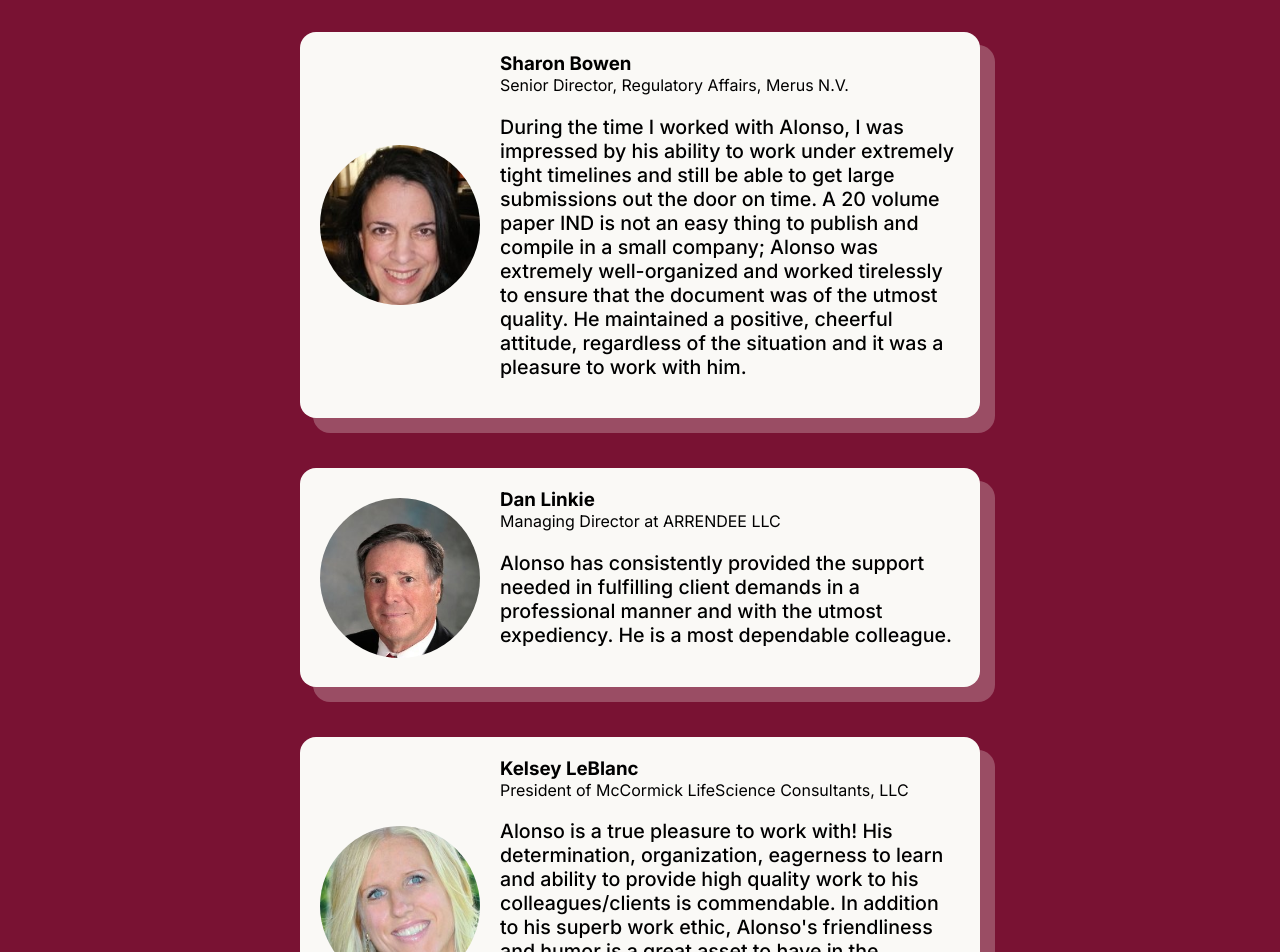
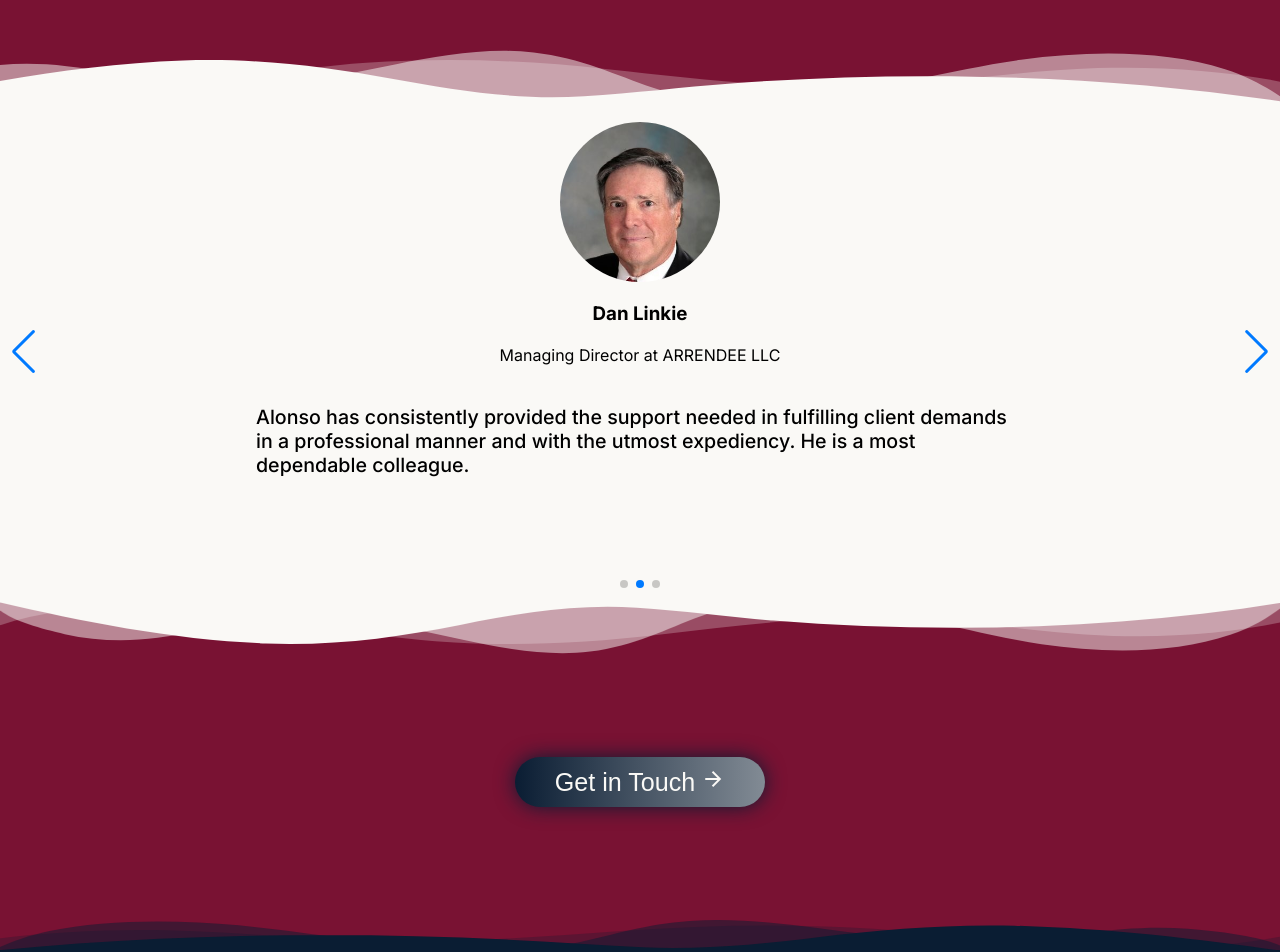
Before and after one commit to lgf00/CONSULTANTCR-website, a React (Create React App) app: page / in a window 1280 px wide. Shown: the part 1580-2532 px from the top of the page. Built offline with nearby package versions, Linux system fonts and the light colour scheme.

Commit message:
glowing buttons, numbers, review slides, gradiants, '4k support'

```diff
--- a/package.json
+++ b/package.json
@@ -13,6 +13,7 @@
     "react-dom": "^18.2.0",
     "react-router-dom": "^6.4.2",
     "react-scripts": "5.0.1",
+    "swiper": "^8.4.5",
     "web-vitals": "^2.1.4"
   },
   "scripts": {
--- a/src/index.css
+++ b/src/index.css
@@ -64,9 +64,10 @@
 
 button {
   background-color: #791233;
-  border: 1px solid #FAF9F6;
+  border: none;
   border-radius: 66px;
   padding: 10px 40px;
+  transition: 0.5s;
   color: #FAF9F6;
   margin: auto;
   font-size: clamp(1.25rem, 1.1087rem + 0.5797vw, 2.5rem);
@@ -77,7 +78,6 @@
 
 button:hover {
   background-color: #FAF9F6;
-  border: 1px solid #791233;
   color: #791233;
   cursor: pointer;
 }
@@ -89,6 +89,50 @@
 a {
   text-decoration: none;
   color: inherit;
+}
+
+.light-white-grad {
+  background-image: linear-gradient(to right, #748EC7 0%, #FAF9F6 100%);
+  background-size: 200% auto;
+  box-shadow: 0 0 20px #748EC7;
+  color: #FAF9F6
+}
+
+.light-white-grad:hover {
+  background-position: right center;
+  color: #0A1D33
+}
+
+.red-white-grad {
+  background-image: linear-gradient(to right, #791233 0%, #FAF9F6 100%);
+  background-size: 200% auto;
+  box-shadow: 0 0 20px #791233;
+  display: block;
+  color: #FAF9F6;
+}
+
+.red-white-grad:hover {
+  background-position: right center;
+  color: #791233;
+}
+
+.blue-white-grad {
+  background-image: linear-gradient(to right, #0A1D33 0%, #FAF9F6 100%);
+  background-size: 200% auto;
+  box-shadow: 0 0 20px #0A1D33;
+  display: block;
+  color: #FAF9F6;
+}
+
+.blue-white-grad:hover {
+  background-position: right center;
+  color: #0A1D33;
+}
+
+.counter {
+  font-size: clamp(2.5rem, 2.2527rem + 1.0145vw, 4.6875rem);
+  width: 330px;
+  text-align: center;
 }
 
 .footer-waves {
--- a/src/routes/about.jsx
+++ b/src/routes/about.jsx
@@ -45,7 +45,7 @@
         In his career as a Regulatory Specialist, he has successfully helped many clients by converting their legacy INDs into eCTD format. Right now, Mr. Guzman is developing and overseeing the execution of regulatory strategies and regulatory submissions as well as providing regulatory operations support and guidance to various clients.  These submissions include INDs, NDAs, BLA and MAA in eCTD format to the global health agencies.  He has been part of many diverse teams that have successfully filed multiple INDs and life cycle submissions ({'>'}3000) with Oncology and other Divisions at FDA and NONE have received a clinical hold response or RTF letters from the agencies.  He has successfully worked with many departments (non clinical, clinical, quality, PV, CMC and oncology) to coordinate the development of projects and to schedule follow up submissions.  He has participated in pIND meetings with the FDA and has extensive knowledge in Extedo eCTDmanager Suite, Liquent Insight for Publishing™, Lorenz docuBridge. eCTD express publishing tools and ISI templates and has experience with Lorenz (authorBridge, docuBridge, and eValidator), ISItoolbox Pharma edition, and Adobe Acrobat software.  Experience with different EDMS software and managed, assisted, and participated in compliance activities including SOP creation/revision, regulatory departmental training exercises and weekly Project Management meetings.
         </p>
         <Link to="/contact">
-          <button>
+          <button className='red-white-grad'>
             Get In Touch
             <span className="material-symbols-outlined">
                 arrow_forward
--- a/src/routes/contact.jsx
+++ b/src/routes/contact.jsx
@@ -67,7 +67,7 @@
               <div className="top"/>
               <div className="bottom"/>
             </div>
-            : <button type="submit">Send</button>}
+            : <button type="submit" className='blue-white-grad'>Send</button>}
           </div>
         </form>
       </div>
--- a/src/routes/home.jsx
+++ b/src/routes/home.jsx
@@ -1,5 +1,10 @@
 import React from 'react';
 import { Link } from 'react-router-dom';
+import { Swiper, SwiperSlide } from "swiper/react";
+import { Autoplay, Pagination, Navigation } from "swiper";
+import 'swiper/css';
+import "swiper/css/pagination";
+import "swiper/css/navigation";
 import './styles/home.css';
 import CountUp from 'react-countup';
 import logo from '../images/logo.png'
@@ -14,17 +19,23 @@
 import dan from '../images/dan.jpg'
 import sharon from '../images/sharon.jpg'
 import kelsey from '../images/kelsey.jpg'
+import { useEffect } from 'react';
 
 
 export default function Home() {
+
+  useEffect(() => {
+
+  }, [])
+
+
   return (
     <div className='home-content'>
       <div className='hero'>
-        {/* IND, NDA, BLA, MAA, NDS */}
         <div className='counter sub'>
           <CountUp
             className='submissions'
-            end={129482}
+            end={10147}
             duration={4}
             useEasing={true}
             easingFn={(t, b, c, d) => (t===d) ? b+c : c * (-Math.pow(2, -10 * t/d) + 1) + b}
@@ -62,7 +73,7 @@
       <div className='welcome-info'>
         <p className='content'>Cambridge based Regulatory Affairs Specialist helping pharmaceutical companies worldwide to gain approval for their medicines in a timely and cost-effective manner.</p>
         <Link to='regulatory-support'>
-          <button>
+          <button className="light-white-grad">
             Learn More
             <span className='material-symbols-outlined'>
                 arrow_forward
@@ -115,30 +126,52 @@
       </div>
       <div className='reviewsec'>
         <div className='reviews content'>
+          <div className='rev-sec'>
               <h1>What People Have Said</h1>
-          <div className='review'>
+              <div className='rev-top-wave'>
+                <svg data-name="Layer 1" xmlns="http://www.w3.org/2000/svg" viewBox="0 0 1200 120" preserveAspectRatio="none">
+                    <path d="M0,0V46.29c47.79,22.2,103.59,32.17,158,28,70.36-5.37,136.33-33.31,206.8-37.5C438.64,32.43,512.34,53.67,583,72.05c69.27,18,138.3,24.88,209.4,13.08,36.15-6,69.85-17.84,104.45-29.34C989.49,25,1113-14.29,1200,52.47V0Z" opacity=".25" class="shape-fill"></path>
+                    <path d="M0,0V15.81C13,36.92,27.64,56.86,47.69,72.05,99.41,111.27,165,111,224.58,91.58c31.15-10.15,60.09-26.07,89.67-39.8,40.92-19,84.73-46,130.83-49.67,36.26-2.85,70.9,9.42,98.6,31.56,31.77,25.39,62.32,62,103.63,73,40.44,10.79,81.35-6.69,119.13-24.28s75.16-39,116.92-43.05c59.73-5.85,113.28,22.88,168.9,38.84,30.2,8.66,59,6.17,87.09-7.5,22.43-10.89,48-26.93,60.65-49.24V0Z" opacity=".5" class="shape-fill"></path>
+                    <path d="M0,0V5.63C149.93,59,314.09,71.32,475.83,42.57c43-7.64,84.23-20.12,127.61-26.46,59-8.63,112.48,12.24,165.56,35.4C827.93,77.22,886,95.24,951.2,90c86.53-7,172.46-45.71,248.8-84.81V0Z" class="shape-fill"></path>
+                </svg>
+              </div>
+          </div>
+          <Swiper
+            spaceBetween={-2}
+            centeredSlides={true}
+            loop={true}
+            observer={true}
+            observeParents={true}
+            autoplay={{
+              delay: 5000,
+              disableOnInteraction: true
+            }}
+            pagination={{
+              clickable: true
+            }}
+            navigation={true}
+            modules={[Autoplay, Pagination, Navigation]}
+            className="revswiper"
+          >
+            <SwiperSlide>
                 <div className='person'>
                   <img src={sharon} alt='person' className='person'/>
                 </div>
-            <div>
                 <h3 className='name'>Sharon Bowen</h3>
                 <h4 className='assoc'>Senior Director, Regulatory Affairs, Merus N.V.</h4>
                 <p className='text'>
                   During the time I worked with Alonso, I was impressed by his ability to work under extremely tight timelines and still be able to get large submissions out the door on time. A 20 volume paper IND is not an easy thing to publish and compile in a small company; Alonso was extremely well-organized and worked tirelessly to ensure that the document was of the utmost quality. He maintained a positive, cheerful attitude, regardless of the situation and it was a pleasure to work with him.
                 </p>
-            </div>
-          </div>
-          <div className='review'>
+            </SwiperSlide>
+            <SwiperSlide>
                 <div className='person'>
                   <img src={dan} alt='person' className='person'/>
                 </div>
-            <div>
                   <h3 className='name'>Dan Linkie</h3>
                   <h4 className='assoc'>Managing Director at ARRENDEE LLC</h4>
                   <p className='text'>Alonso has consistently provided the support needed in fulfilling client demands in a professional manner and with the utmost expediency. He is a most dependable colleague.</p>
-            </div>
-          </div>
-          <div className='review'>
+            </SwiperSlide>
+            <SwiperSlide>
                 <div className='person'>
                   <img src={kelsey} alt='person' className='person'/>
                 </div>
@@ -149,6 +182,24 @@
                     Alonso is a true pleasure to work with! His determination, organization, eagerness to learn and ability to provide high quality work to his colleagues/clients is commendable. In addition to his superb work ethic, Alonso's friendliness and humor is a great asset to have in the workplace. I would recommend his services to any company, as they would be lucky to have him as a part of their team!
                   </p>
                 </div>
+            </SwiperSlide>
+          </Swiper>
+          <div className='rev-sec'>
+            <div className='rev-bot-wave'>
+              <svg data-name="Layer 1" xmlns="http://www.w3.org/2000/svg" viewBox="0 0 1200 120" preserveAspectRatio="none">
+                  <path d="M0,0V46.29c47.79,22.2,103.59,32.17,158,28,70.36-5.37,136.33-33.31,206.8-37.5C438.64,32.43,512.34,53.67,583,72.05c69.27,18,138.3,24.88,209.4,13.08,36.15-6,69.85-17.84,104.45-29.34C989.49,25,1113-14.29,1200,52.47V0Z" opacity=".25" class="shape-fill"></path>
+                  <path d="M0,0V15.81C13,36.92,27.64,56.86,47.69,72.05,99.41,111.27,165,111,224.58,91.58c31.15-10.15,60.09-26.07,89.67-39.8,40.92-19,84.73-46,130.83-49.67,36.26-2.85,70.9,9.42,98.6,31.56,31.77,25.39,62.32,62,103.63,73,40.44,10.79,81.35-6.69,119.13-24.28s75.16-39,116.92-43.05c59.73-5.85,113.28,22.88,168.9,38.84,30.2,8.66,59,6.17,87.09-7.5,22.43-10.89,48-26.93,60.65-49.24V0Z" opacity=".5" class="shape-fill"></path>
+                  <path d="M0,0V5.63C149.93,59,314.09,71.32,475.83,42.57c43-7.64,84.23-20.12,127.61-26.46,59-8.63,112.48,12.24,165.56,35.4C827.93,77.22,886,95.24,951.2,90c86.53-7,172.46-45.71,248.8-84.81V0Z" class="shape-fill"></path>
+              </svg>
+            </div>
+            <Link to='contact'>
+              <button className="blue-white-grad" style={{marginTop: '100px'}}>
+                Get in Touch
+                <span className='material-symbols-outlined'>
+                    arrow_forward
+                </span>
+              </button>
+            </Link>
           </div>
         </div>
         <div className="custom-shape-divider-top-1666499501">
--- a/src/routes/styles/home.css
+++ b/src/routes/styles/home.css
@@ -4,13 +4,6 @@
     align-items: center;
     gap: 2vw;
     min-height: 200px;
-}
-
-.counter {
-    font-size: clamp(2.5rem, 2.2527rem + 1.0145vw, 4.6875rem);
-    width: 330px;
-    text-align: center;
-    text-transform: uppercase;
 }
 
 .counter.cont {
@@ -75,6 +68,37 @@
 }
 
 .custom-shape-divider-bottom-1666376713 .shape-fill {
+    fill: #FAF9F6;
+}
+
+.rev-sec {
+    position: relative;
+    height: 200px;
+    padding-bottom: 50px;
+    padding-top: 50px;
+    display: flex;
+    align-items: center;
+    justify-content: center;
+}
+
+.rev-top-wave {
+    position: absolute;
+    bottom: -2px;
+    left: 0;
+    width: 100%;
+    overflow: hidden;
+    line-height: 0;
+    transform: rotate(180deg);
+}
+
+.rev-top-wave svg {
+    position: relative;
+    display: block;
+    width: calc(108% + 1.3px);
+    height: 58px;
+}
+
+.rev-top-wave .shape-fill {
     fill: #FAF9F6;
 }
 
@@ -144,50 +168,58 @@
 .reviewsec {
     background-color: #791233;
     position: relative;
-    padding-top: 100px;
-    padding-bottom: 100px;
     color: #FAF9F6;
     display: flex;
     flex-direction: column;
     align-items: center;
 }
 
-.reviews {
-    display: flex;
-    flex-direction: column;
-    gap: 50px;
-}
+.swiper {
+    width: 100vw;
+    height: auto;
+  }
 
 .reviews h1 {
     text-align: center;
 }
 
-.review {
+.swiper-slide {
     display: flex;
+    align-items: center;
+    justify-content: flex-start;
+    flex-direction: column;
     gap: 20px;
     background-color: #FAF9F6;
-    padding: 20px;
-    border-radius: 16px;
-    width: 50vw;
+    width: 300px;
     color: black;
-    box-shadow: 14px 14px 0px 1px rgb(250, 249, 246, 0.25);
+    height: 500px;
+    width: 100%;
+    padding: 20px 20vw 20px 20vw;
+    box-sizing: border-box;
 }
 
-.review img {
+.swiper-slide .rev-cont {
+    display: flex;
+    flex-direction: column;
+    align-items: center;
+    justify-content: center;
+}
+
+.swiper-slide img {
     border-radius: 50%;
     width: 160px;
 }
 
-.review h3 {
+.swiper-slide h3 {
     margin: 0;
 }
 
-.review p {
+.swiper-slide p {
     font-weight: 500;
     font-size: clamp(1rem, 0.9011rem + 0.4058vw, 1.875rem);
 }
 
-.review h4 {
+.swiper-slide h4 {
     font-weight: 400;
     margin: 0;
 }
@@ -196,6 +228,27 @@
     display: flex;
     align-items: center;
     justify-content: center;
+}
+
+.rev-bot-wave {
+    position: absolute;
+    top: -2px;
+    left: 0;
+    width: 100%;
+    overflow: hidden;
+    line-height: 0;
+}
+
+.rev-bot-wave svg {
+    position: relative;
+    display: block;
+    width: calc(100% + 1.3px);
+    height: 58px;
+    transform: rotateY(180deg);
+}
+
+.rev-bot-wave .shape-fill {
+    fill: #FAF9F6;
 }
 
 .custom-shape-divider-top-1666499501 {
@@ -236,9 +289,14 @@
         height: 53px;
     }
 
-    .custom-shape-divider-bottom-1667243333 svg {
+    .rev-bot-wave svg {
         width: calc(200% + 1.3px);
-        height: 25px;
+        height: 58px;
+    }
+
+    .rev-top-wave svg {
+        width: calc(208% + 1.3px);
+        height: 58px;
     }
 
     .sub, .cont {
@@ -271,7 +329,7 @@
         margin: 5px;
     }
 
-    .review {
+    .swiper-slide {
         flex-direction: column;
         align-items: center;
         text-align: center;
@@ -300,9 +358,14 @@
         height: 53px;
     }
 
-    .custom-shape-divider-bottom-1667243333 svg {
+    .rev-bot-wave svg {
         width: calc(300% + 1.3px);
-        height: 25px;
+        height: 58px;
+    }
+
+    .rev-top-wave svg {
+        width: calc(308% + 1.3px);
+        height: 58px;
     }
 
     .welcome-info {
--- a/src/routes/styles/wwd.css
+++ b/src/routes/styles/wwd.css
@@ -27,3 +27,56 @@
     font-size: clamp(1.125rem, 1.0402rem + 0.3478vw, 1.875rem);
     padding: 7px 20px;
 }
+
+.numbers {
+    display: flex;
+    flex-wrap: wrap;
+    align-items: center;
+    justify-content: center;
+}
+
+.numbers .counter {
+    width: 180px;
+}
+
+.RBgrad {
+    background: linear-gradient(to right, #791233 0%, #0A1D33 100%);
+    -webkit-background-clip: text;
+    background-clip: text;
+    -webkit-text-fill-color: transparent;
+}
+
+.LBgrad {
+    background: linear-gradient(to right, #748EC7 0%, #0A1D33 100%);
+    -webkit-background-clip: text;
+    background-clip: text;
+    -webkit-text-fill-color: transparent;
+}
+
+.BLgrad {
+    background: linear-gradient(to right, #0A1D33 0%, #748EC7 100%);
+    -webkit-background-clip: text;
+    background-clip: text;
+    -webkit-text-fill-color: transparent;
+}
+
+.LRgrad {
+    background: linear-gradient(to right, #748EC7 0%, #791233 100%);
+    -webkit-background-clip: text;
+    background-clip: text;
+    -webkit-text-fill-color: transparent;
+}
+
+.RLgrad {
+    background: linear-gradient(to right, #791233 0%, #748EC7 100%);
+    -webkit-background-clip: text;
+    background-clip: text;
+    -webkit-text-fill-color: transparent;
+}
+
+.BRgrad {
+    background: linear-gradient(to right, #0A1D33 0%, #791233 100%);
+    -webkit-background-clip: text;
+    background-clip: text;
+    -webkit-text-fill-color: transparent;
+}
```
Also changed, not shown: src/routes/wwd.jsx (+96 -2 lines). Lines whose indentation alone changed are shown as unchanged.
